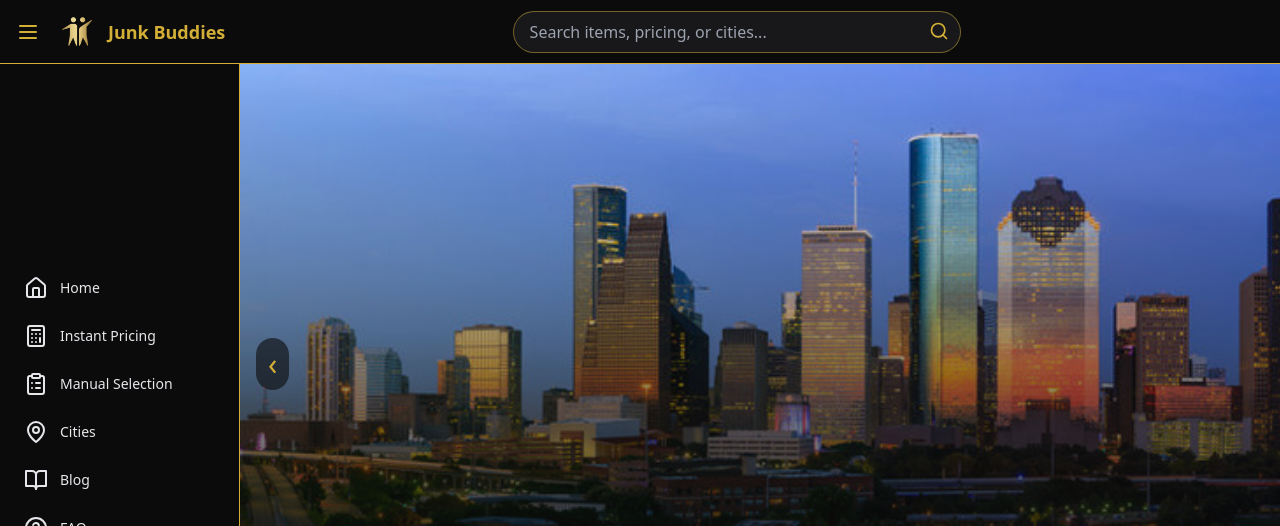
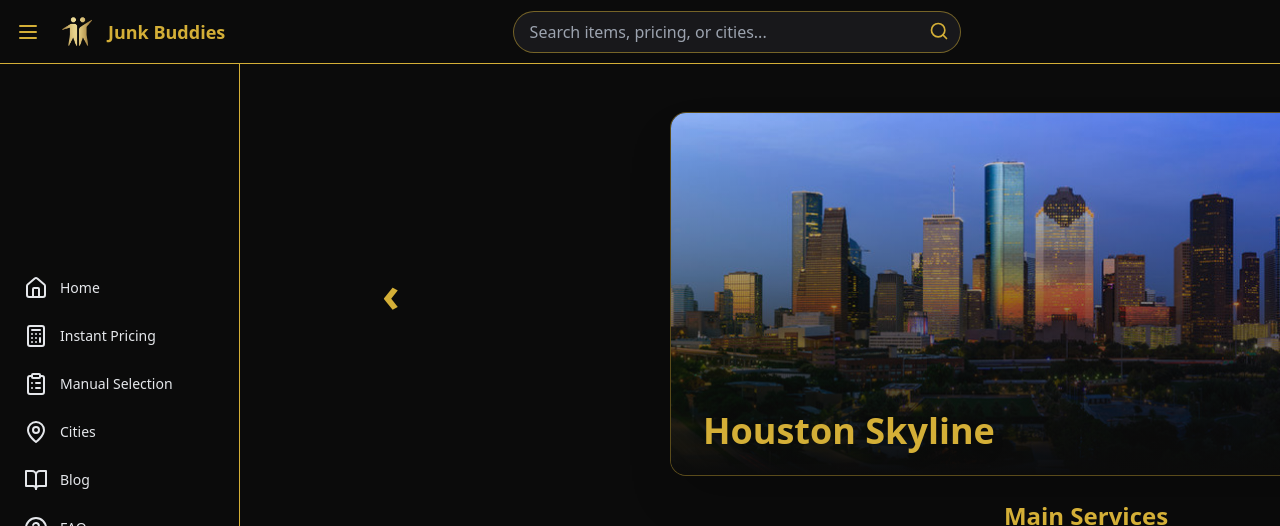
Before and after one commit to JunkBuddies/junk-buddies-immersive, a React (Vite) app: page / in a window 1280 px wide. Shown: the top 526 px of the page. Built offline with nearby package versions, Linux system fonts and the light colour scheme.

Commit message:
Update LandingPage.jsx

```diff
--- a/src/pages/LandingPage.jsx
+++ b/src/pages/LandingPage.jsx
@@ -7,7 +7,7 @@ function LandingPage() {
 
   // === HERO SLIDES ===
   const slides = [
-    { id: 1, image: "/images/houston-skyline.png", alt: "Houston Skyline" }, // start with skyline
+    { id: 1, image: "/images/houston-skyline.png", alt: "Houston Skyline" },
     { id: 0, image: "/images/donation-drop.png", alt: "Donation Drop" },
     { id: 2, image: "/images/truck-fleet.png", alt: "Junk Buddies Fleet" },
   ];
@@ -27,10 +27,21 @@ function LandingPage() {
 
   return (
     <div className="w-full bg-black text-white overflow-hidden relative">
-      {/* === HERO SECTION === */}
-      <section className="relative w-full h-[400px] sm:h-[500px] md:h-[550px] lg:h-[600px] overflow-hidden">
-        {/* Slides */}
-        <div className="relative w-full h-full">
+      {/* === HERO SECTION (slightly lowered from navbar) === */}
+      <section className="relative w-full flex justify-center items-center mt-8 sm:mt-12 mb-6">
+        <div className="relative flex items-center justify-center w-full max-w-7xl">
+
+          {/* === Gold Arrows Outside the Image === */}
+          <button
+            onClick={goPrev}
+            className="absolute left-0 md:-left-12 lg:-left-16 text-gold z-40
+                       text-4xl md:text-5xl font-bold hover:scale-110 transition-transform duration-200"
+          >
+            ‹
+          </button>
+
+          {/* === SLIDE CONTAINER (isolated rectangle) === */}
+          <div className="relative w-[90%] sm:w-[80%] md:w-[70%] lg:w-[65%] aspect-[16/7] overflow-hidden rounded-2xl border border-gold/40 shadow-2xl bg-black/40">
             {slides.map((slide, idx) => (
               <motion.div
                 key={slide.id}
@@ -38,7 +49,8 @@ function LandingPage() {
                 initial={{ opacity: 0, x: 100 }}
                 animate={{
                   opacity: idx === current ? 1 : 0,
-                x: idx === current ? 0 : idx < current ? -100 : 100,
+                  x: idx === current ? 0 : idx < current ? -50 : 50,
+                  zIndex: idx === current ? 30 : 0,
                 }}
                 transition={{ duration: 0.8, ease: "easeInOut" }}
               >
@@ -47,9 +59,7 @@ function LandingPage() {
                   alt={slide.alt}
                   className="w-full h-full object-cover object-center"
                 />
-              <div className="absolute inset-0 bg-gradient-to-t from-black via-black/40 to-transparent"></div>
-
-              {/* Caption (bottom-left corner) */}
+                <div className="absolute inset-0 bg-gradient-to-t from-black via-black/40 to-transparent" />
                 <div className="absolute bottom-6 left-8">
                   <h2 className="text-2xl sm:text-3xl md:text-4xl font-bold text-gold drop-shadow-lg">
                     {slide.alt}
@@ -57,26 +67,9 @@ function LandingPage() {
                 </div>
               </motion.div>
             ))}
-        </div>
 
-        {/* Navigation arrows */}
-        <button
-          onClick={goPrev}
-          className="absolute left-2 sm:left-4 top-1/2 -translate-y-1/2 z-50
-                     bg-black/60 hover:bg-black/80 text-gold px-3 py-2 rounded-full text-3xl"
-        >
-          ‹
-        </button>
-        <button
-          onClick={goNext}
-          className="absolute right-2 sm:right-4 top-1/2 -translate-y-1/2 z-50
-                     bg-black/60 hover:bg-black/80 text-gold px-3 py-2 rounded-full text-3xl"
-        >
-          ›
-        </button>
-
-        {/* Dots indicator */}
-        <div className="absolute bottom-4 right-6 flex gap-2 z-50">
+            {/* Dots */}
+            <div className="absolute bottom-3 right-5 flex gap-2 z-50">
               {slides.map((_, idx) => (
                 <div
                   key={idx}
@@ -86,8 +79,18 @@ function LandingPage() {
                 />
               ))}
             </div>
+          </div>
 
-        {/* Cities button */}
+          {/* === Gold Arrow on Right === */}
+          <button
+            onClick={goNext}
+            className="absolute right-0 md:-right-12 lg:-right-16 text-gold z-40
+                       text-4xl md:text-5xl font-bold hover:scale-110 transition-transform duration-200"
+          >
+            ›
+          </button>
+
+          {/* === Cities Button === */}
           <div className="absolute top-0 right-6 z-50">
             <Link
               to="/service-areas"
@@ -96,9 +99,10 @@ function LandingPage() {
               Cities We Serve
             </Link>
           </div>
+        </div>
       </section>
 
-      {/* === MAIN SERVICES === */}
+      {/* === MAIN SERVICES SECTION === */}
       <section className="relative z-30 mt-4 px-4 md:px-8">
         <h2 className="text-xl md:text-2xl font-bold mb-4 text-center text-gold">
           Main Services
@@ -132,6 +136,7 @@ function LandingPage() {
           </div>
         </div>
       </section>
+
 
       {/* REQUIRE SERVICE TODAY BAR */}
       <div className="w-full text-center text-lg text-white py-10 px-6 about-reveal silver">
```
Lines whose indentation alone changed are shown as unchanged.
